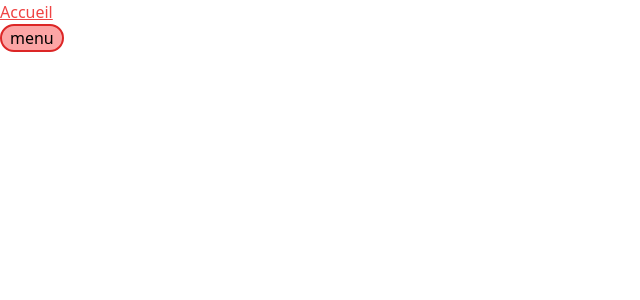
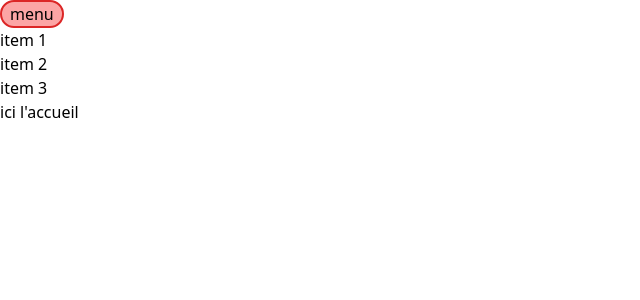
Before and after one commit to MMI-SAE-203/r213-2024-pracht-tp1-Oceane-Robert, a Vue app: page / in a window 1280 px wide. Shown: the top 300 px of the page, without its empty margins (0-640 px from the left). Built offline with nearby package versions, Linux system fonts and the light colour scheme.

Commit message:
bouton + nav

```diff
--- a/src/App.vue
+++ b/src/App.vue
@@ -1,6 +1,5 @@
 <script setup lang="ts">
 import { onErrorCaptured } from 'vue'
-import { RouterLink, RouterView } from 'vue-router/auto'
 
 onErrorCaptured((err, instance, info) => {
   console.error('erreur : ', err, '\ninfo : ', info, '\ncomposant : ', instance)
@@ -10,13 +9,20 @@ onErrorCaptured((err, instance, info) => {
 
 <template>
   <header>
-    <nav>
-      <ul>
-        <li>
-          <RouterLink to="/" class="text-red-500 underline"> Accueil </RouterLink>
-        </li>
-      </ul>
-    </nav>
+    <button
+    aria-controls="mainNav"
+    aria-expanded="true"
+    class="rounded-full border-2 border-red-600 bg-red-300 px-2"
+  >
+    menu
+  </button>
+  <nav id="mainNav">
+    <ul>
+      <li><a href="#">item 1</a></li>
+      <li><a href="#">item 2</a></li>
+      <li><a href="#">item 3</a></li>
+    </ul>
+  </nav>
   </header>
   <RouterView v-slot="{ Component }">
     <Suspense>
--- a/src/pages/index.vue
+++ b/src/pages/index.vue
@@ -1,13 +1,3 @@
-<script setup lang="ts">
-import { ref } from 'vue'
-</script>
-
 <template>
-  <button
-    aria-controls="mainNav"
-    aria-expanded="true"
-    class="rounded-full border-2 border-red-600 bg-red-300 px-2"
-  >
-    menu
-  </button>
+  <h1>ici l'accueil</h1>
 </template>
```
